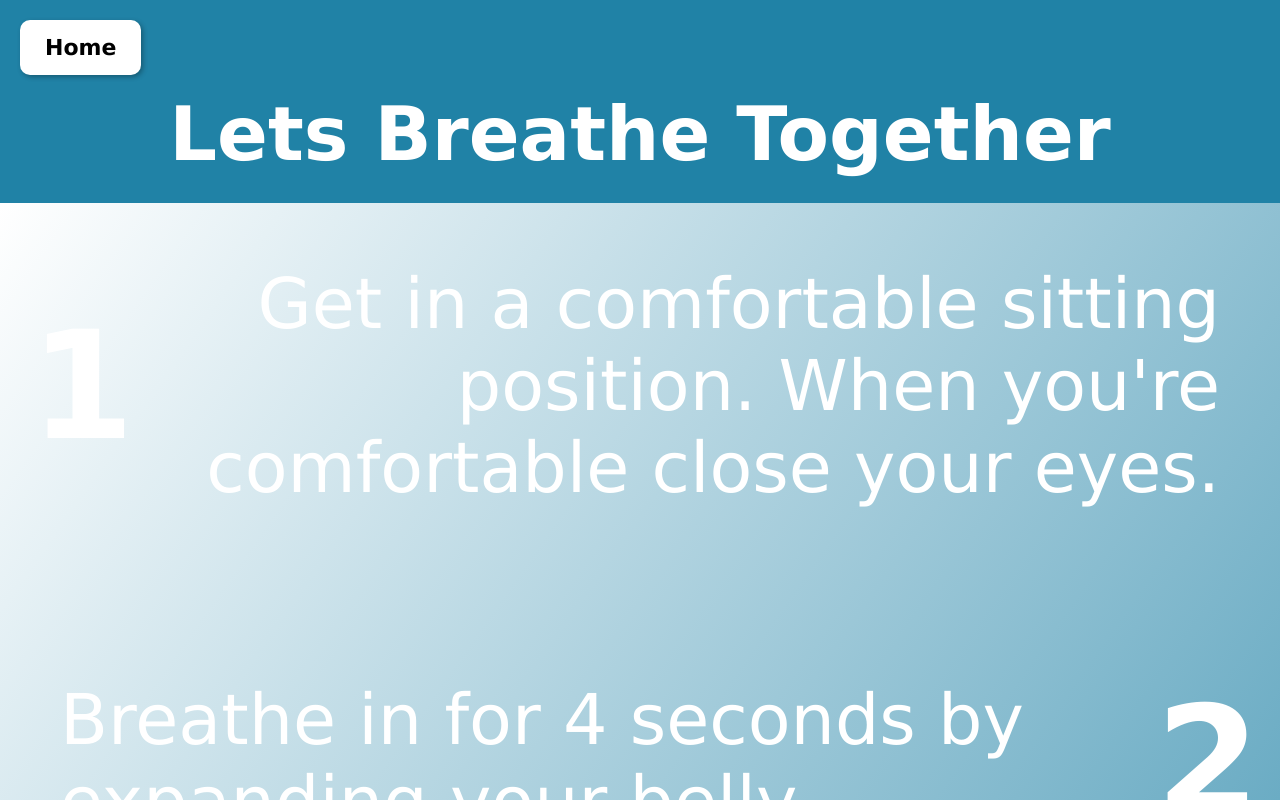
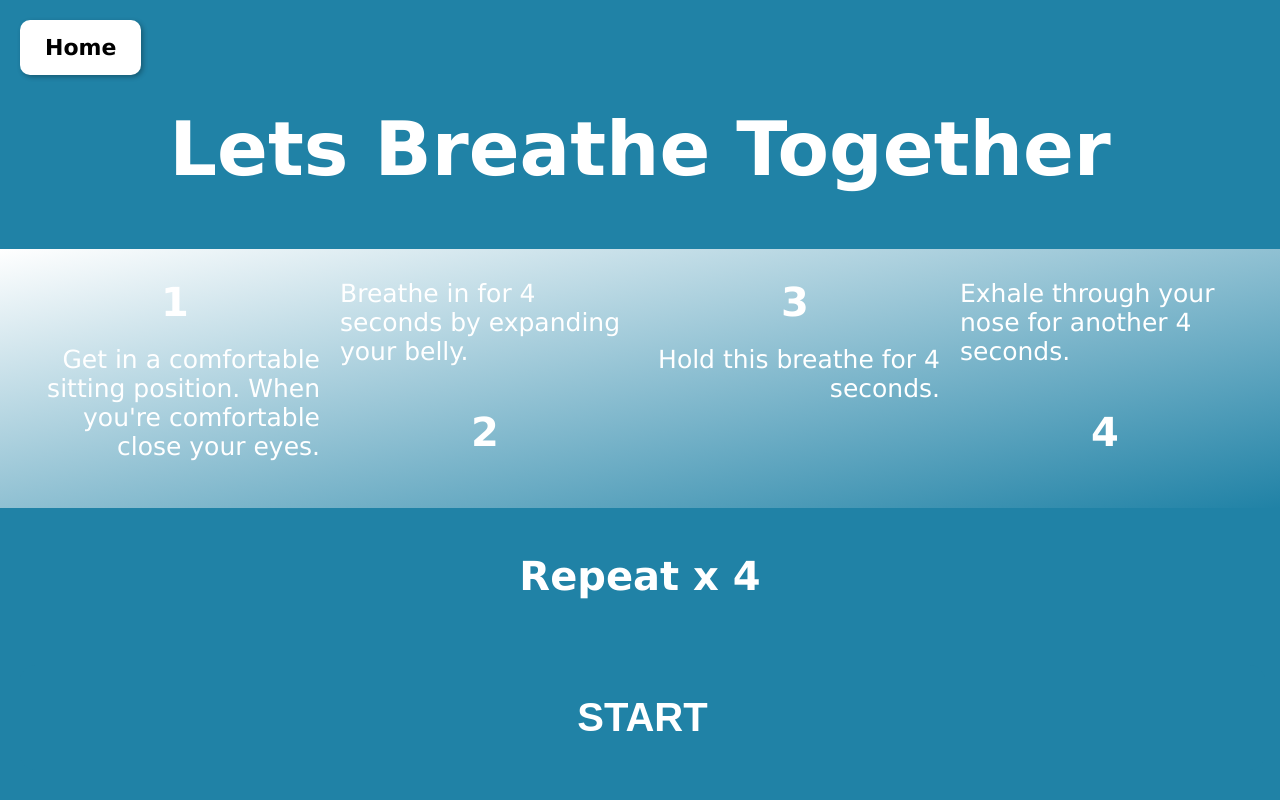
Before and after one commit to INFO442-25WI-B/Peace, a website: page public/screens/breathingExercise.html in a window 1280 px wide. Drawn offline with Linux system fonts and the light colour scheme.

Commit message:
start of media queries for bubble wrap and breathing exercise

```diff
--- a/public/stylesheets/style.css
+++ b/public/stylesheets/style.css
@@ -91,6 +91,9 @@ body.calm2{
   font-weight: bold;
 }
 
+button.start{
+  background: #562A83;
+}
 /* Style for Bubbble Wrap page */
 /* Style for Bubbble Wrap page */
 /* Style for Bubbble Wrap page */
@@ -482,6 +485,63 @@ html, body {
     font-size: 28px;
     padding: 25px 50px;
   }
+
+
+  /* Breathing Exercise */
+  .breath-text{
+    display: flex;
+    flex-direction: row;
+  }
+
+  .breath-container{
+    font-size: 25px;
+    flex-direction: column;
+    flex: 1;
+  }
+
+
+  .breath-right-h-left-p h2{
+    text-align: right;
+    font-size: 40px;
+    align-items: center;
+  }
+
+  .breath-right-h-left-p p{
+    text-align: left;
+    font-size: 25px;
+    margin: 10px;
+  }
+
+
+  .breath-left-h-right-p h2{
+    text-align: left;
+    font-size: 40px;
+    margin: 10px;
+  }
+
+  .breath-left-h-right-p p{
+    text-align: right;
+    font-size: 25px;
+    margin: 10px;
+
+  }
+
+  .breath-repeat{
+    font-size: 40px;
+    text-align: center;
+    font-weight: bold;
+    margin: 15px
+  }
+
+  /* Bubble Wrap */
+  .bubble-container{
+    flex-direction: column;
+    margin: 10px;
+  }
+
+  button.bubble{
+    height: 65px;
+    width: 65px;
 }
 
 /* Style for Entry Page  */
```
Also changed, not shown: public/screens/breathingExercise.html (+3 -1 lines).
